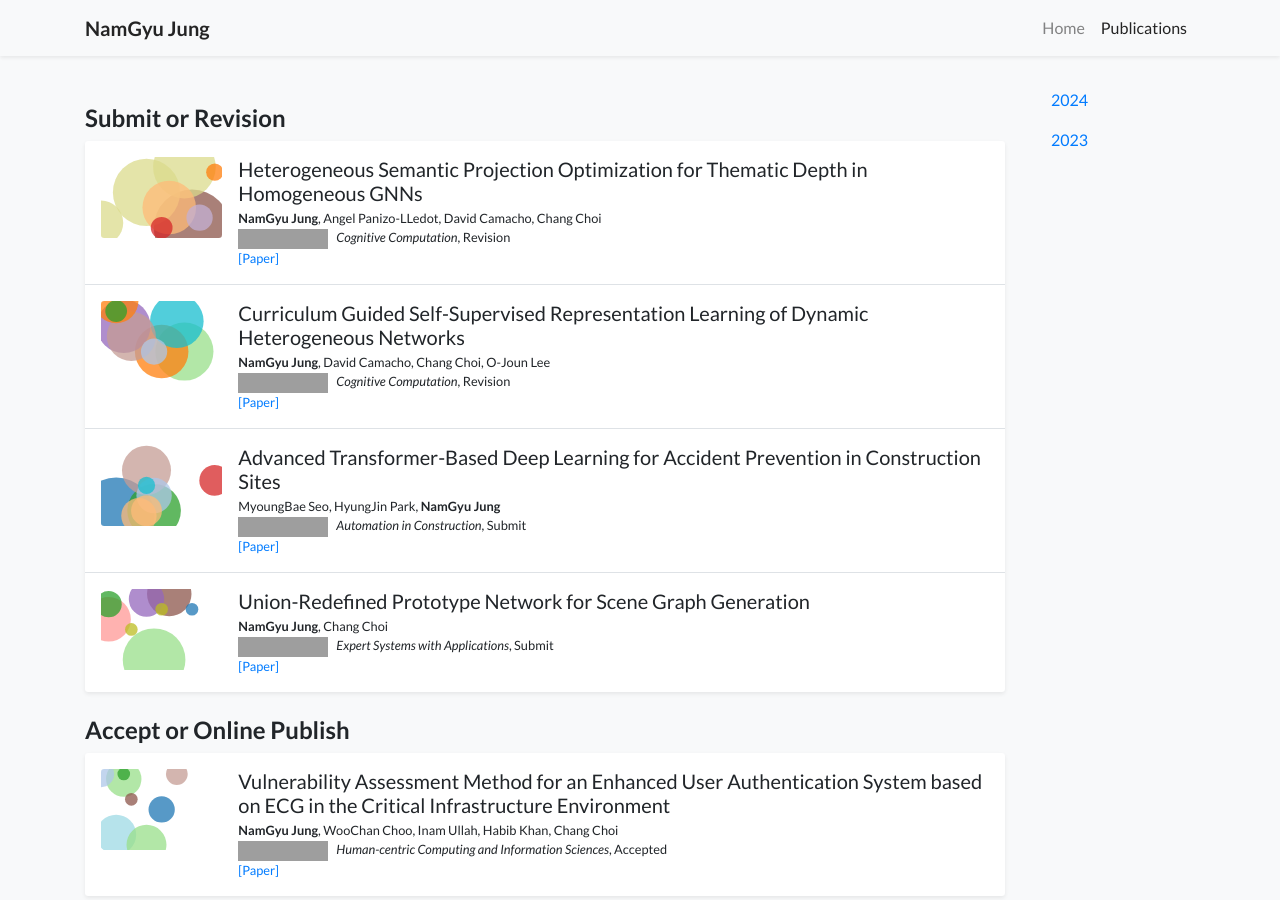
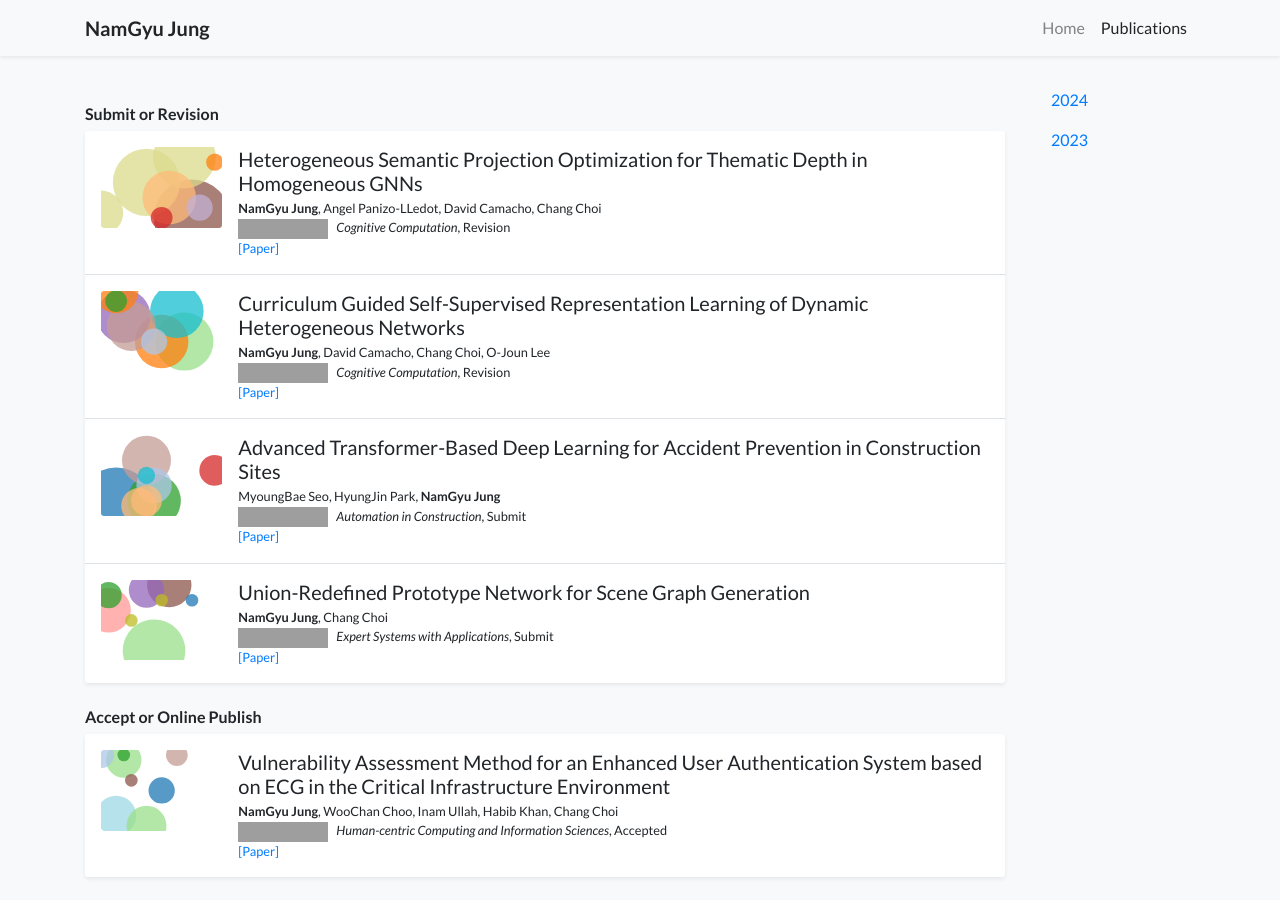
Before and after one commit to Namgyu97/Namgyu97, a Jekyll site: the page built from publications.html, in a window 1280 px wide and 900 px high. Built offline with Jekyll 4.4.1, drawn with Linux system fonts in a browser that asks for light colours; nearby versions of some CDN libraries; a style sheet for code colours, icons or effects is not loaded; grey boxes are pictures that could not be loaded.

Commit message:
Update publications.html

```diff
--- a/publications.html
+++ b/publications.html
@@ -18,7 +18,7 @@ body_attr: >-
 <div class="row">
     <div class="col-12 col-lg-10">
       {% if revision_items and revision_items.size > 0 %}
-      <h4 class="pt-4" id="revision-section">Submit or Revision</h4>
+      <h6 class="pt-4" id="revision-section">Submit or Revision</h6>
       <div class="my-0 p-0 bg-white shadow-sm rounded-sm">
           {% for item in revision_items %}
               {% include widgets/publication_item.html item=item hide_bottom_border=forloop.last first=forloop.first last=forloop.last %}
@@ -27,7 +27,7 @@ body_attr: >-
       {% endif %}
 
       {% if accepted_items and accepted_items.size > 0 %}
-      <h4 class="pt-4" id="accepted-section">Accept or Online Publish</h4>
+      <h6 class="pt-4" id="accepted-section">Accept or Online Publish</h6>
       <div class="my-0 p-0 bg-white shadow-sm rounded-sm">
           {% for item in accepted_items %}
               {% include widgets/publication_item.html item=item hide_bottom_border=forloop.last first=forloop.first last=forloop.last %}
```
